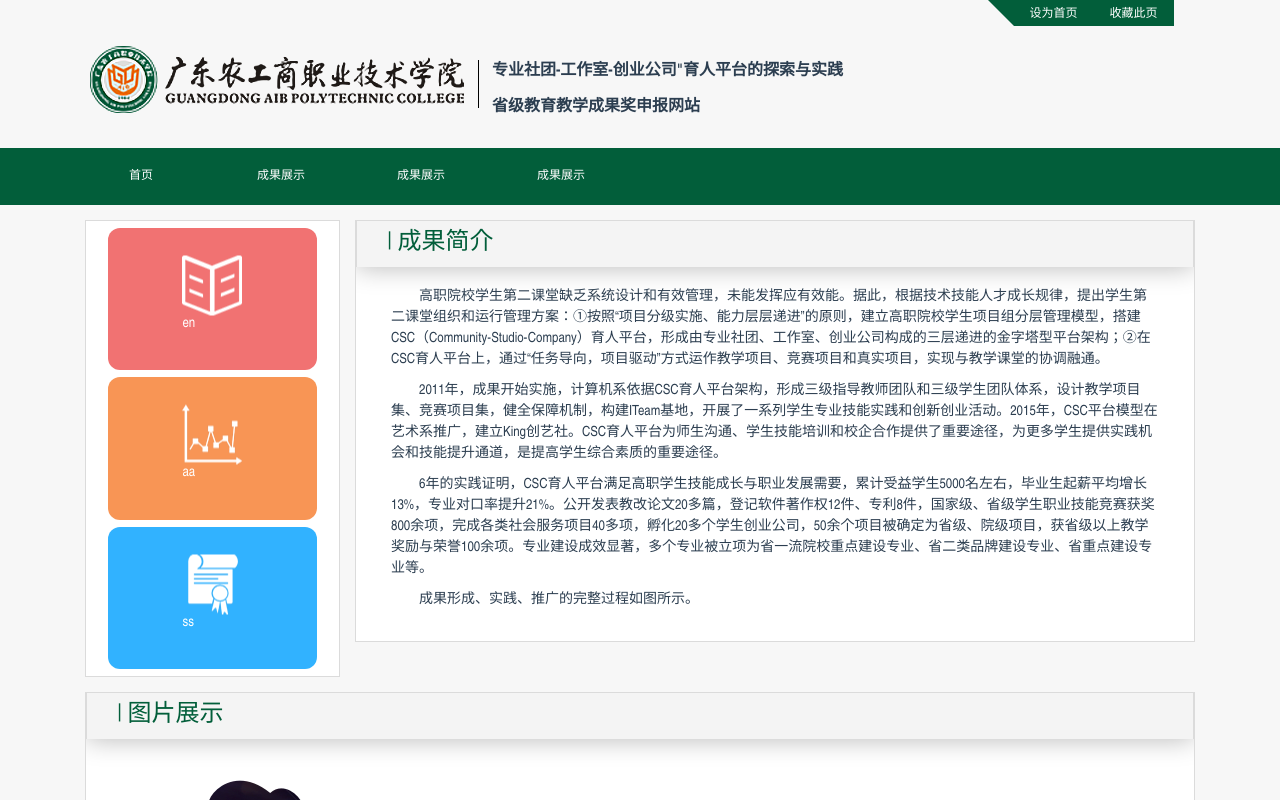
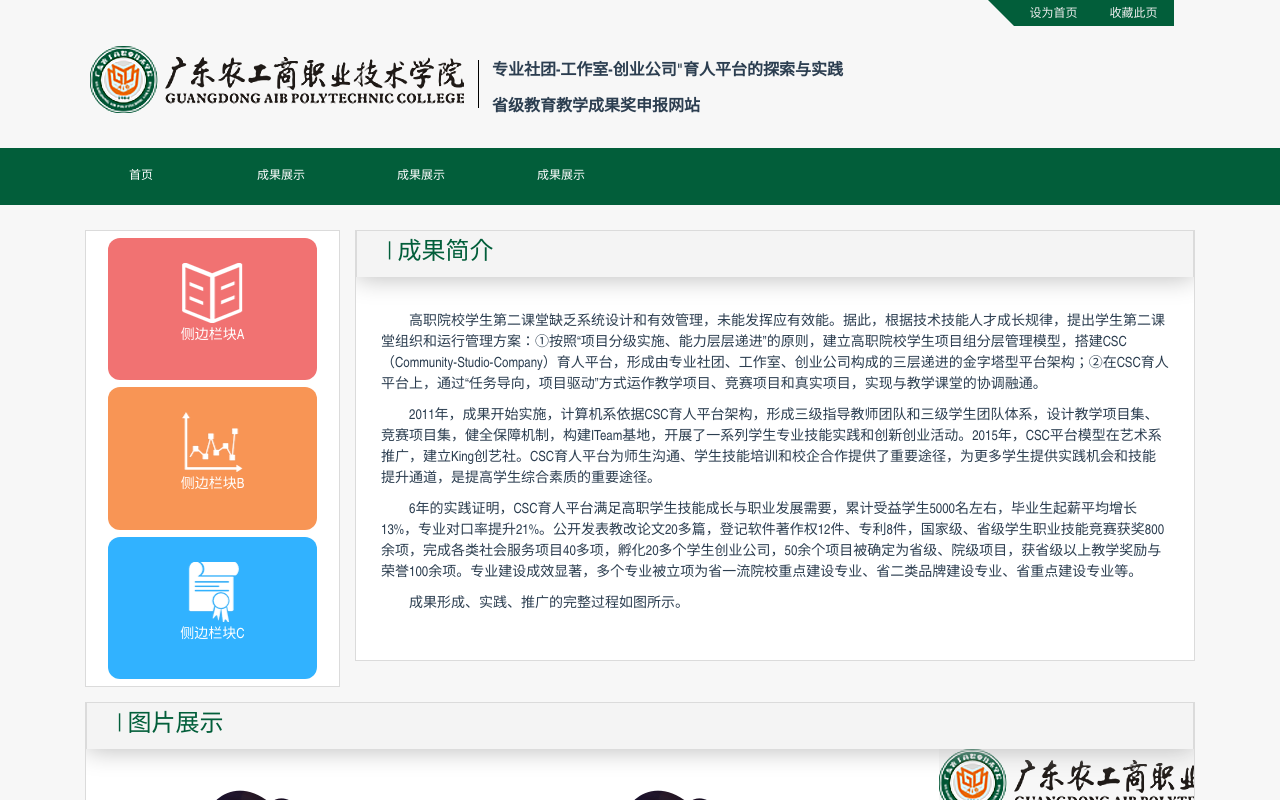
Before and after one commit to byoukinn/team-manage, a Vue app: page / in a window 1280 px wide. Shown: the top 800 px of the page. Built offline with nearby package versions, Linux system fonts and the light colour scheme.

Commit message:
fixed content style issue

```diff
--- a/src/App.vue
+++ b/src/App.vue
@@ -10,7 +10,7 @@
             </div>
         </div>
         <div class="container">
-            <router-view />
+            <router-view class="view"/>
         </div>
         <div class="container-fluid">
             <Footer :content="fcontent" />
@@ -116,10 +116,8 @@
         background-color: #025e3a;
     }
 
-
-
     a:visited {
-        color: white;
+        color: #025e3a;
     }
 
     #app {
@@ -130,3 +128,10 @@
         width: 100%;
     }
 </style>
+
+<style scoped>
+    .view  {
+        margin: 25px auto;
+    }
+
+</style>
--- a/src/components/Article.vue
+++ b/src/components/Article.vue
@@ -1,12 +1,17 @@
 <template>
-    <div class="article-top">
-        <h3 class="article-title" v-if="article.title">{{ article.title }}</h3>
-        <div class="article-row">
-            <div class="para-group">
+    <div>
+        <h3 class="title text-center" v-if="article.title">{{ article.title }}</h3>
+        <div class="row">
+            <div class="para-group" :class="para_height">
                 <p v-for="item in article.paragraph" :key="item.id">{{ item }}</p>
             </div>
-            <div class="img-group" v-if="article.img">
-                <img v-for="i in article.img" :key='i.id' :src="i.src" alt="">
+            <div  :class="'img-group col-xs-3'" v-if="article.img">
+                <img
+                    v-for="i in article.img"
+                    :key='i.id'
+                    :src="i.src"
+                    :alt="i.desc"
+                    :class="'img-responsive'" >
             </div>
         </div>
     </div>
@@ -16,43 +21,24 @@
 export default {
     name: 'Article',
     props: ['article', 'img'],
+    computed: {
+        para_height: function() {
+            return this.article.img && this.article.img.length ? 'col-xs-9' : 'col-xs-12'
+        }
+    },
 }
 </script>
 
 <style scoped>
-    .article-top p {
+    .row {
+        margin: 25px 0px;
+    }
+    .para-group {
+        padding: 10px;
+    }
+    p {
         text-align: left;
         line-height: 1.5em;
         text-indent: 2em;
     }
-    .article-top p img {
-        text-align: center;
-    }
-    .article-title{
-        display: block;
-        width: 100%;
-        flex: none;
-        margin: auto;
-    }
-    .article-top, .article-row, .img-group {
-        display: flex;
-        flex-flow: row;
-        width: 100%;
-    }
-    .article-top .img-group {
-        align-items: flex-start;
-    }
-    .article-row>div {
-        padding: 20px;
-        padding-left: 20px;
-    }
-
-    .article-row>div:last-child {
-        padding-left: 20px;
-    }
-
-    .para-group {
-        padding: 10px;
-    }
-
 </style>
--- a/src/components/Conveyor.vue
+++ b/src/components/Conveyor.vue
@@ -36,7 +36,6 @@
             this.convey = document.getElementById("conveyor-bar");
             this.c1 = document.getElementById("canvas1");
             this.c2 = document.getElementById("canvas2");
-            // this.c2.innerHTML = this.c1.innerHTML;
             // 初始化
             this.setup();
             this.move();
@@ -103,6 +102,11 @@
         flex-flow: row nowrap;
     }
 
+    .conveyor-row-top #canvas1,
+    .conveyor-row-top #canvas2 {
+        display: flex;
+    }
+
     .conveyor-row-top {
         display: flex;
         flex-flow: row nowrap;
--- a/src/components/Conveyor/ConveyorCol.vue
+++ b/src/components/Conveyor/ConveyorCol.vue
@@ -30,7 +30,7 @@
         cursor: pointer;
     }
     .convey-row {
-        margin: 20px 5px;
+        margin: 15px 5px;
     }
     .img-group {
         padding-left: 0px ;
--- a/src/components/Panel.vue
+++ b/src/components/Panel.vue
@@ -1,7 +1,7 @@
 <template>
     <div class="panel-top">
         <div class="z-idx-2 ">
-            <div v-if="title" class="col-xs-12 panel-row ">
+            <div v-if="title" class="col-xs-12 panel-row">
                 <div class="col-xs-6 panel-title">
                     <h3>{{ title }}</h3>
                 </div>
@@ -47,29 +47,10 @@
         border-left: 1px solid #dbdbdb;
         border-right: 1px solid #dbdbdb;
     }
-
-    /* .panel-row {
-        width: 100%;
-        box-sizing: border-box;
-        align-items: baseline;
-        display: flex;
-        text-align: left;
-        background-color: #f4f4f4;
+     .panel-more {
+        line-height: 44px;
         color: #025e3a;
     }
-    .panel-row>div {
-        width: 50%;
-    }
-    .panel-row>div>h3, .row>div>a {
-        font-size: 18px;
-        margin: 10px auto;
-        padding: 0px 20px;
-    }*/
-    .panel-more {
-        line-height: 44px;
-
-    }
-
     .z-idx-1 {
         z-index: 1;
         position: relative;
--- a/src/components/Sidebar.vue
+++ b/src/components/Sidebar.vue
@@ -1,7 +1,7 @@
 <template>
     <div class="sidebar">
         <div v-for="item in sideData" :key="item.id">
-            <router-link :to="item.target">
+            <router-link :to="item.to">
                 <div class="piece" :style="{background:item.bg}">
                     <div class="content">
                         <img :src="item.imgsrc" />
@@ -19,21 +19,21 @@
         data() {
             return {
                 sideData: [{
-                        target: '/c',
+                        to: '/c',
                         imgsrc: require("@/assets/icon-1.png"),
-                        desc: 'en',
+                        desc: '侧边栏块A ',
                         bg: '#f17272',
                     },
                     {
-                        target: '/b',
+                        to: '/b',
                         imgsrc: require("@/assets/icon-2.png"),
-                        desc: 'aa',
+                        desc: '侧边栏块B',
                         bg: '#f89555',
                     },
                     {
-                        target: '/a',
+                        to: '/a',
                         imgsrc: require("@/assets/icon-3.png"),
-                        desc: 'ss',
+                        desc: '侧边栏块C',
                         bg: '#31b2ff',
                     },
                 ],
--- a/src/components/Star.vue
+++ b/src/components/Star.vue
@@ -30,6 +30,10 @@ export default {
         font-size: 12px;
     }
 
+    a, a:focus {
+        color: #eee !important;
+    }
+
     .star ul li a:hover {
         color: #f58c02;
     }
--- a/src/views/Demo.vue
+++ b/src/views/Demo.vue
@@ -6,7 +6,7 @@
 
         <Panel title='团队简介' class="demo-height">
             <Conveyor :column="false">
-                <Conveyor-Row @mousedownindex="elog" v-for="(data, i) in conveyorData" :key="data.id" :data="data" :index="i"/>
+                <Conveyor-Row  v-for="(data, i) in conveyorData" :key="data.id" :data="data" :index="i"/>
             </Conveyor>
             <h3 v-for="num in 2" :key="num" :id="'canvas' + num">得到的结果： {{num}}</h3>
         </Panel>
@@ -27,9 +27,6 @@
         },
         props: ['list'],
         methods: {
-            elog: function (params) {
-                console.log(params)
-            },
             runApp: function () {
 
             },
--- a/src/views/Home.vue
+++ b/src/views/Home.vue
@@ -1,6 +1,6 @@
 <template>
     <div class="home-top">
-        <div class="row home-content">
+        <div class="row">
             <div class="col-xs-3 sidebar">
                 <Panel>
                    <Sidebar/>
@@ -14,8 +14,8 @@
 
             </div>
         </div>
-        <div class="row conveyor">
-            <div class="col-xs-12" >
+        <div class="row">
+            <div class="col-xs-12 conveyor" >
                 <Panel :title="conveyor ">
                 <Conveyor >
                     <Conveyor-Row v-for="data in conveyorData" :key="data.id" :data="data" />
@@ -58,4 +58,8 @@
     .home-top>div {
         margin: 15px auto;
     }
+    .sidebar, .conveyor {
+        text-align: center;
+    }
+
 </style>
--- a/src/views/Teachers.vue
+++ b/src/views/Teachers.vue
@@ -37,7 +37,6 @@
         methods: {
             replaceMember(index) {
                 this.currentMember = this.members[index]
-                console.log('currentMember', index, this.currentMember)
             },
         },
         components: {
@@ -50,9 +49,6 @@
 </script>
 
 <style scoped>
-    .teacher-top {
-        margin: 15px auto;
-    }
 
     .teacher-top>section {
         padding-left: 0px;
```
